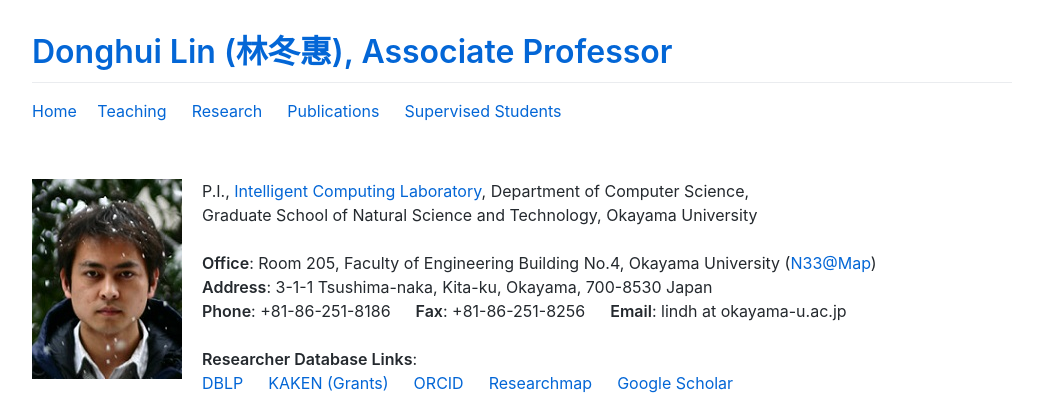
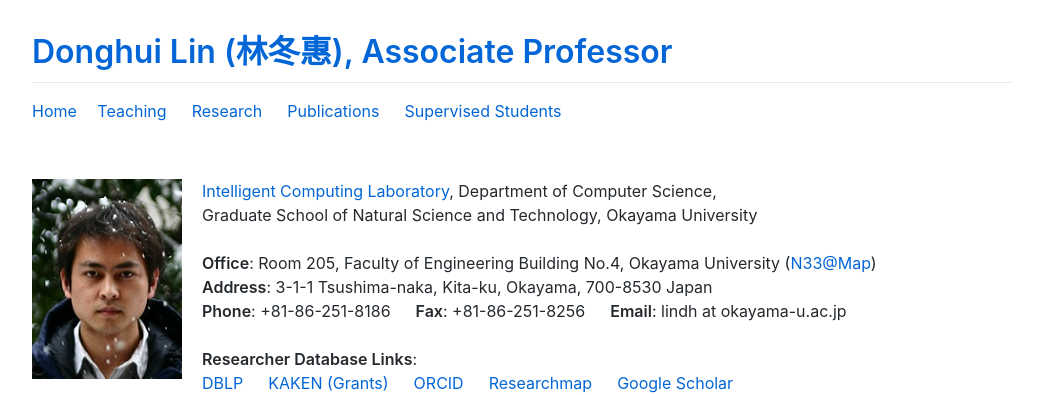
Before and after one commit to lindh/lindh.github.io, a Jekyll site: the page built from index.md, in a window 1280 px wide and 900 px high. Shown: the top 395 px of the window, without its empty margins (118-1161 px from the left). Built offline with Jekyll 4.4.1, drawn with Linux system fonts in a browser that asks for light colours; comment, search, counter and statistics services are not loaded.

```diff
--- a/index.md
+++ b/index.md
@@ -7,7 +7,7 @@ layout: default
 <br>
 
 <img align="left" src="./images/lin.jpg"/>
-   P.I., [Intelligent Computing Laboratory](https://www.ic.cs.okayama-u.ac.jp/en/), Department of Computer Science,
+   [Intelligent Computing Laboratory](https://www.ic.cs.okayama-u.ac.jp/en/), Department of Computer Science,
    <br>
    Graduate School of Natural Science and Technology, Okayama University
    <br>
```
